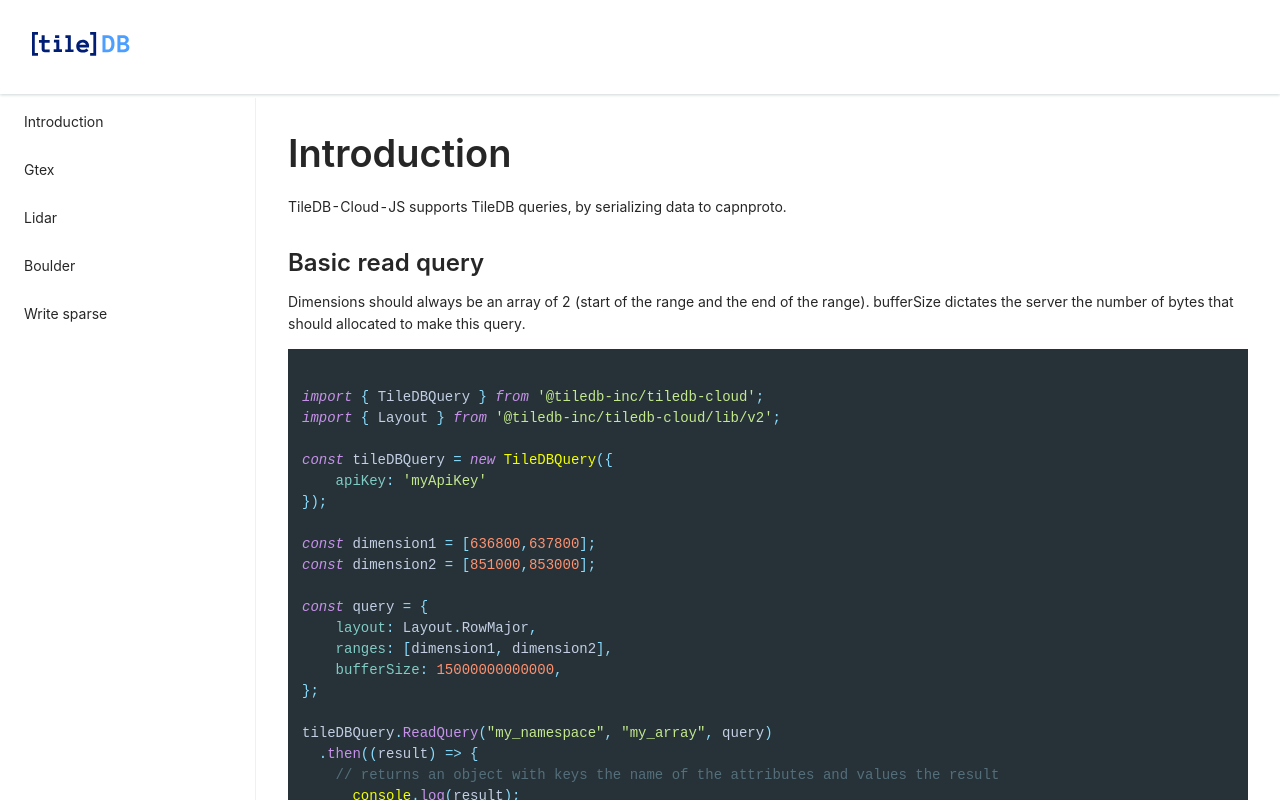
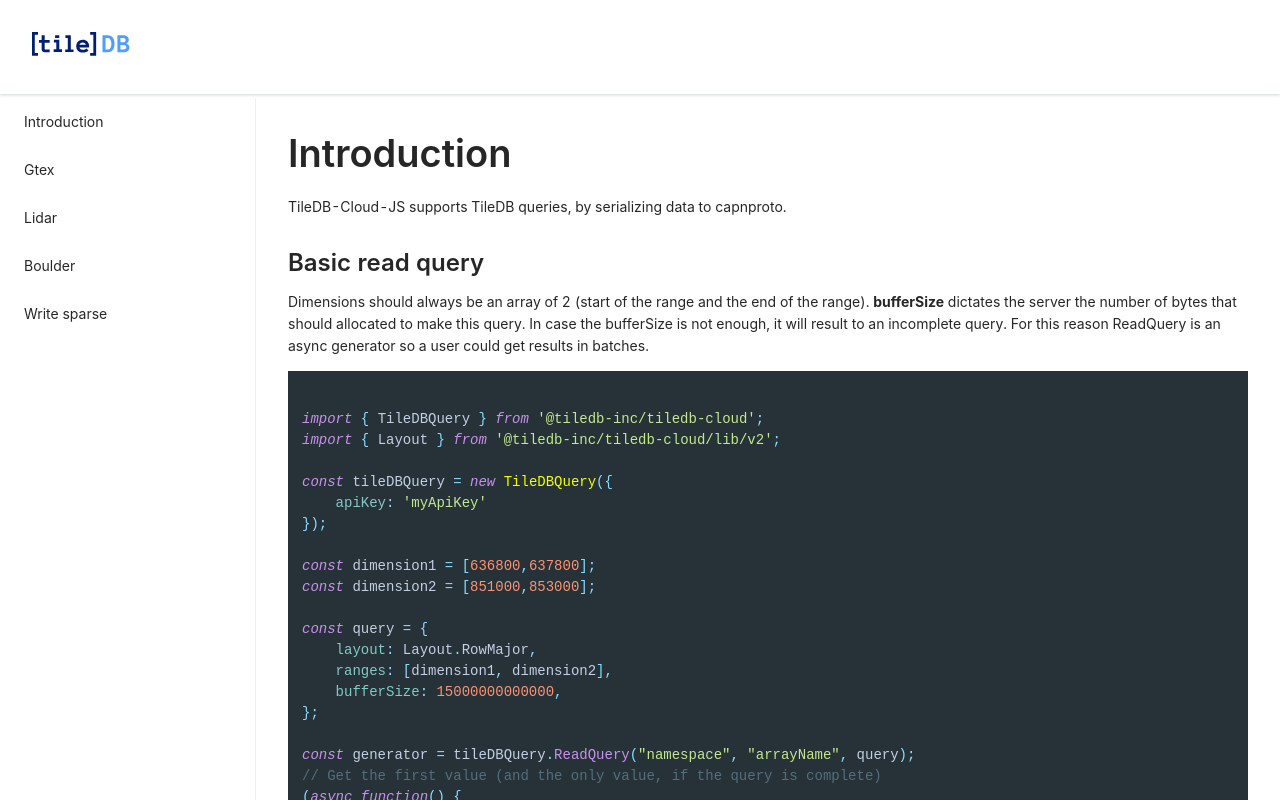
Before and after one commit to TileDB-Inc/TileDB-Cloud-JS-demo, a React (Create React App) app: page / in a window 1280 px wide. Shown: the top 800 px of the page. Built offline with nearby package versions, Linux system fonts and the light colour scheme; no server answers; what @tiledb-inc/tiledb-cloud would draw is missing.

Commit message:
Update README

```diff
--- a/src/Intro/Intro.js
+++ b/src/Intro/Intro.js
@@ -12,7 +12,7 @@
       <Title>Introduction</Title>
       <Paragraph>TileDB-Cloud-JS supports TileDB queries, by serializing data to capnproto.</Paragraph>
       <Title level={3}>Basic read query</Title>
-      <Paragraph>Dimensions should always be an array of 2 (start of the range and the end of the range). bufferSize dictates the server the number of bytes that should allocated to make this query.</Paragraph>
+      <Paragraph>Dimensions should always be an array of 2 (start of the range and the end of the range). <b>bufferSize</b> dictates the server the number of bytes that should allocated to make this query. In case the bufferSize is not enough, it will result to an incomplete query. For this reason ReadQuery is an async generator so a user could get results in batches.</Paragraph>
       <SyntaxHighlighter language="javascript" style={materialOceanic}>
         {basic}
       </SyntaxHighlighter>
--- a/src/Intro/data.js
+++ b/src/Intro/data.js
@@ -15,11 +15,14 @@
     bufferSize: 15000000000000,
 };
 
-tileDBQuery.ReadQuery("my_namespace", "my_array", query)
-  .then((result) => {
-    // returns an object with keys the name of the attributes and values the result
-      console.log(result);
-  })
+const generator = tileDBQuery.ReadQuery("namespace", "arrayName", query);
+// Get the first value (and the only value, if the query is complete)
+(async function() {
+  const { value, done } = await generator.next();
+  console.log(value);
+  console.log(done); // true
+})()
+
 `
 
 export const multi_range = `
@@ -39,11 +42,12 @@
     bufferSize: 15000000000000,
 };
 
-tileDBQuery.ReadQuery("my_namespace", "my_array", query)
-  .then((result) => {
-    // returns an object with keys the name of the attributes and values the result
-      console.log(result);
-  })
+// Iterate over all results in case of an incomplete query
+(async function() {
+    for await (let results of tileDBQuery.ReadQuery("namespace", "arrayName", query)) {
+        console.log(results);
+    }
+})()
 
   `
 
@@ -63,14 +67,22 @@
 const query = {
     layout: Layout.RowMajor,
     ranges: [dimension1, dimension2],
-    bufferSize: 15000000000000,
+    bufferSize: 15000,
 };
 
-tileDBQuery.ReadQuery("my_namespace", "my_array", query)
-  .then((result) => {
-    // returns an object with keys the name of the attributes and values the result
-      console.log(result);
-  })
+// Manually iterate over all results
+const generator = tileDBQuery.ReadQuery("namespace", "arrayName", query);
+(async function() {
+    const { value, done } = await generator.next();
+    console.log(value);
+    console.log(done); // false
+
+    if (!done) {
+      const { value, done } = await generator.next();
+      console.log(value);
+      console.log(done); // true
+    }
+})()
 
 `
 
```
Also changed, not shown: 1 other file (tests, documents, lock files or other folders).
